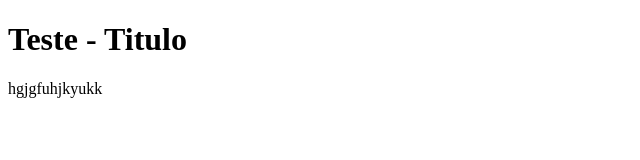
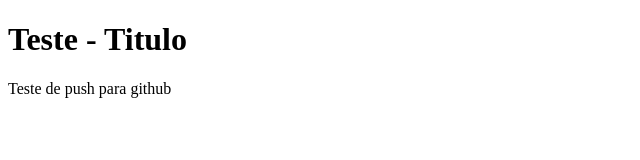
Before and after one commit to kennedycrispim/Teste, a plain HTML site: page index.html in a window 1280 px wide. Shown: the whole page, without its empty margins (0-640 px from the left). Drawn offline with Linux system fonts and the light colour scheme.

Commit message:
Texte do index.html

```diff
--- a/index.html
+++ b/index.html
@@ -7,8 +7,6 @@
 </head>
 <body>
   <h1>Teste - Titulo</h1>
-
-
-  hgjgfuhjkyukk
+  <p>Teste de push para github</p>
 </body>
 </html>
```
